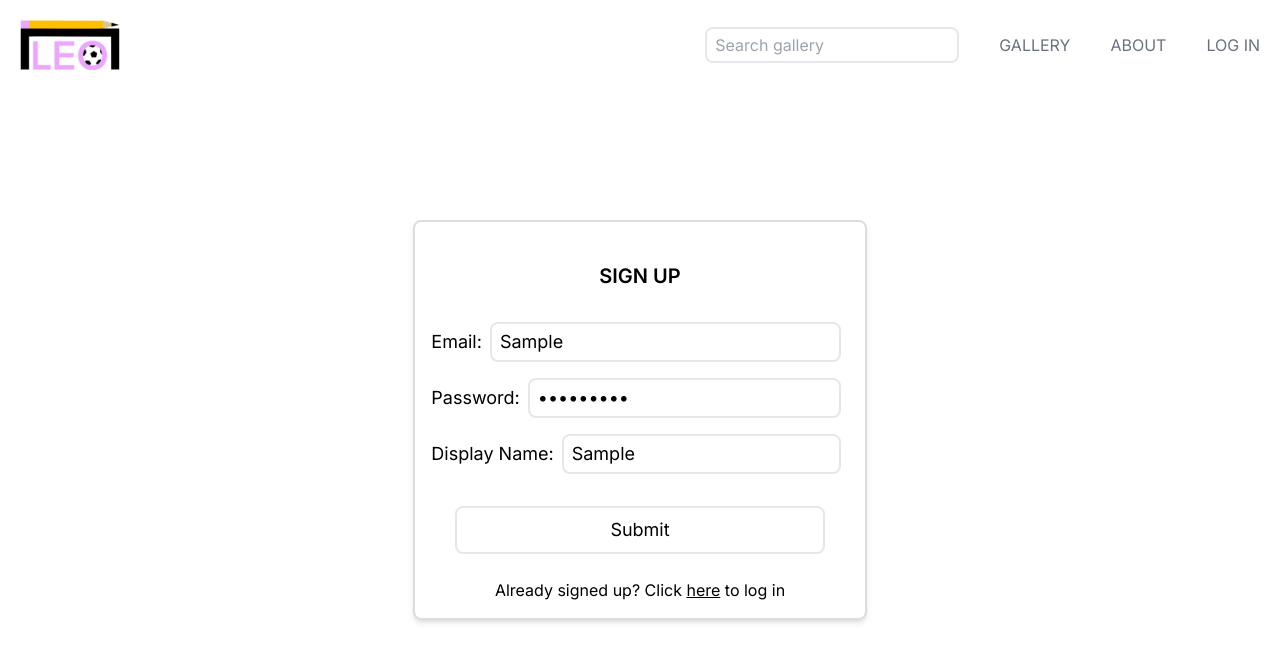
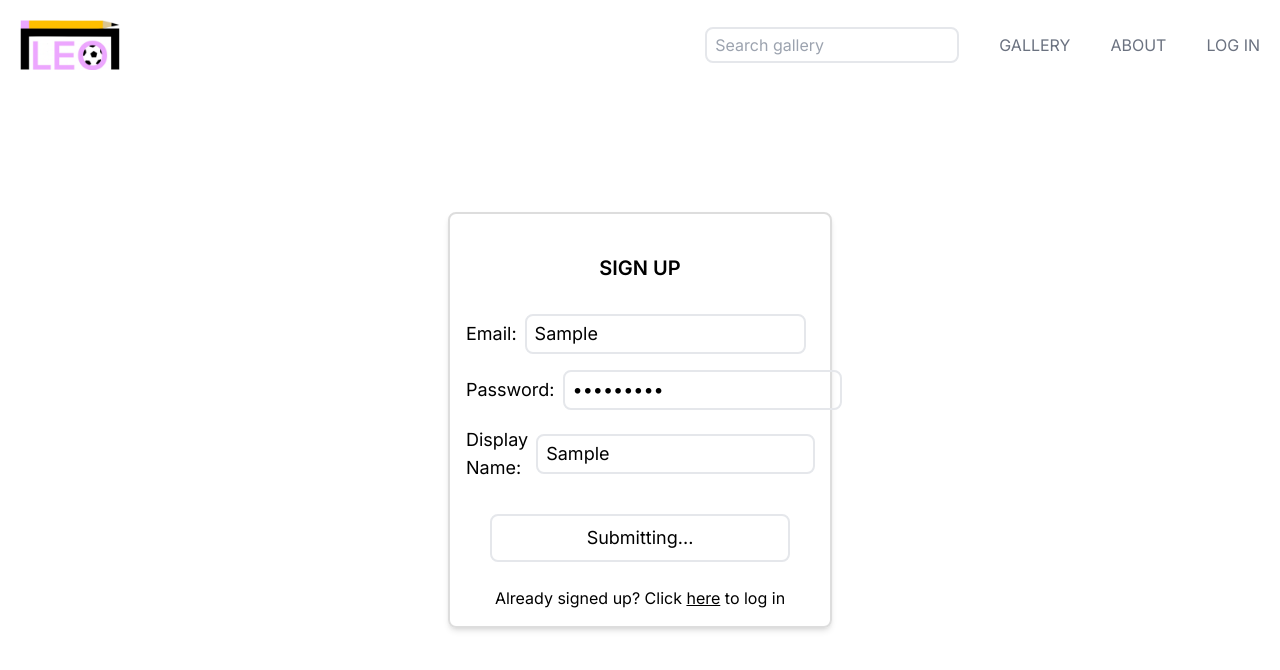
Before and after one commit to ByteSizedIT/Leo-art-app, a Next.js app: page /signup in a window 1280 px wide. Both pictures are taken after typing "Sample", "Sample123", "Sample" into the empty fields and a click on the button "Submit". Shown: the top 670 px of the page. Built offline with nearby package versions, Linux system fonts and the light colour scheme; no server answers.

Commit message:
Conditionally render error/pending state on auth..
... i.e. on signup/login pages

```diff
--- a/app/(authentication)/login/page.tsx
+++ b/app/(authentication)/login/page.tsx
@@ -1,14 +1,22 @@
 "use client";
 
-import { useState } from "react";
+import { useState, useEffect } from "react";
 
 import Link from "next/link";
+
+import { useRouter } from "next/navigation";
+
+import useAuthContext from "@/app/_hooks/useAuthContext";
 
 import useLogIn from "@/app/_hooks/useLogIn";
 
 const LoginPage = () => {
   const [email, setEmail] = useState("");
   const [password, setPassword] = useState("");
+
+  const { authState } = useAuthContext();
+
+  const router = useRouter();
 
   const { isPending, error, logIn } = useLogIn();
 
@@ -17,10 +25,12 @@ const LoginPage = () => {
     logIn(email, password);
   }
 
+  if (authState.authIsReady && authState?.user) return router.push("/");
+  if (authState.authIsReady && !authState.user)
     return (
       <div className="flex flex-grow items-center p-5">
         <form
-        className="flex flex-col mx-auto p-4 rounded-lg border-solid border-2 border-[#ddd] shadow-md"
+          className="flex flex-col w-96 mx-auto p-4 rounded-lg border-solid border-2 border-[#ddd] shadow-md"
           onSubmit={handleSubmit}
         >
           <h1>LOG IN</h1>
@@ -43,14 +53,31 @@ const LoginPage = () => {
               className="text-sm sm:text-base md:text-lg bg-transparent border-solid border-2 rounded-lg outline-none focus:outline-gray-500 mx-2 px-2 py-1 flex-1"
               id="password"
               type="password"
+              autoComplete="current-password"
               value={password}
               onChange={(e) => setPassword(e.target.value)}
               required
             />
           </label>
+          {error && (
+            <p className="text-center text-red-600 text-xs sm:text-small md:text-base">
+              {error}
+            </p>
+          )}
+          {isPending && (
+            <button
+              type="submit"
+              className="text-sm sm:text-base md:text-lg"
+              disabled
+            >
+              Submitting...
+            </button>
+          )}
+          {!isPending && (
             <button type="submit" className="text-sm sm:text-base md:text-lg">
               Submit
             </button>
+          )}
           <p className="text-center">
             No Account? Click{" "}
             <span>
--- a/app/(authentication)/signup/page.tsx
+++ b/app/(authentication)/signup/page.tsx
@@ -3,6 +3,10 @@
 import { useState } from "react";
 
 import Link from "next/link";
+
+import { useRouter } from "next/navigation";
+
+import useAuthContext from "@/app/_hooks/useAuthContext";
 
 import useSignUp from "@/app/_hooks/useSignUp";
 
@@ -11,6 +15,10 @@ const SignUpPage = () => {
   const [password, setPassword] = useState("");
   const [displayName, setDisplayName] = useState("");
 
+  const { authState } = useAuthContext();
+
+  const router = useRouter();
+
   const { isPending, error, signUp } = useSignUp();
 
   function handleSubmit(e: React.FormEvent<HTMLFormElement>) {
@@ -18,10 +26,12 @@ const SignUpPage = () => {
     signUp(email, password, displayName);
   }
 
+  if (authState.authIsReady && authState?.user) return router.push("/");
+  if (authState.authIsReady && !authState.user)
     return (
       <div className="flex flex-grow items-center p-5">
         <form
-        className="flex flex-col mx-auto p-4 rounded-lg border-solid border-2 border-[#ddd] shadow-md"
+          className="flex flex-col w-96 mx-auto p-4 rounded-lg border-solid border-2 border-[#ddd] shadow-md"
           onSubmit={handleSubmit}
         >
           <h1>SIGN UP</h1>
@@ -48,7 +58,10 @@ const SignUpPage = () => {
               required
             />
           </label>
-        <label htmlFor="displayName" className="w-full flex items-center py-2">
+          <label
+            htmlFor="displayName"
+            className="w-full flex items-center py-2"
+          >
             <span className="text-sm sm:text-base md:text-lg">
               Display Name:{" "}
             </span>
@@ -61,7 +74,21 @@ const SignUpPage = () => {
               required
             />
           </label>
-        <button className="text-sm sm:text-base md:text-lg">Submit</button>
+          {error && (
+            <p className="text-center text-red-600 text-xs sm:text-small md:text-base">
+              {error}
+            </p>
+          )}
+          {isPending && (
+            <button className="text-sm sm:text-base md:text-lg disabled">
+              Submitting...
+            </button>
+          )}
+          {!isPending && (
+            <button type="submit" className="text-sm sm:text-base md:text-lg">
+              Submit
+            </button>
+          )}
           <p className="text-center">
             Already signed up? Click{" "}
             <span>
--- a/app/_hooks/useLogIn.ts
+++ b/app/_hooks/useLogIn.ts
@@ -20,6 +20,9 @@ const useLogIn = () => {
     console.log("logging in");
     console.log({ email, password });
 
+    setError(null);
+    setIsPending(true);
+
     try {
       // sign in user with firebaseAuth
       const response = await signInWithEmailAndPassword(
@@ -39,9 +42,11 @@ const useLogIn = () => {
       router.push("/");
     } catch (err) {
       let message;
-      if (err instanceof Error) message = err.message;
-      else message = String(error);
-      console.log(message);
+      if (err instanceof Error) {
+        message = err.message;
+        console.log("here1", message);
+      } else message = String(error);
+      console.log("here2", message);
       // send error to logging service such as Sentry
 
       setError(message);
--- a/app/_hooks/useLogOut.ts
+++ b/app/_hooks/useLogOut.ts
@@ -17,8 +17,8 @@ const useLogOut = () => {
   async function logOut() {
     console.log("logging out");
 
+    setError(null);
     setIsPending(true);
-    setError(null);
 
     try {
       // sign out
--- a/app/_hooks/useSignUp.ts
+++ b/app/_hooks/useSignUp.ts
@@ -20,8 +20,8 @@ const useSignUp = () => {
     console.log("signing up");
     console.log({ email, password, displayName });
 
+    setError(null);
     setIsPending(true);
-    setError(null);
 
     try {
       // create user with firebaseAuth
--- a/app/components/Burger.tsx
+++ b/app/components/Burger.tsx
@@ -46,14 +46,14 @@ const Burger = () => {
         <div
           className={`h-1.5 w-10 bg-black rounded-3xl ${
             isMenuOpen
-              ? "rotate-135 -translate-y-[1.18rem] translate-x-2 ease-out duration-500"
+              ? "rotate-135 -translate-y-[1.2rem] translate-x-2 ease-out duration-500"
               : ""
           }`}
         ></div>
       </div>
 
       <div
-        className={`w-6/12 h-screen bg-gray-300 bg-opacity-80 absolute top-0 right-0 -z-10 flex flex-col p-6 pt-32 gap-5 items-end ${
+        className={`visible md:hidden w-6/12 h-screen bg-gray-300 bg-opacity-80 absolute top-0 right-0 -z-10 flex flex-col p-6 pt-32 gap-5 items-end ${
           isMenuOpen ? "visible" : "hidden"
         }`}
       >
```
Lines whose indentation alone changed are shown as unchanged.
